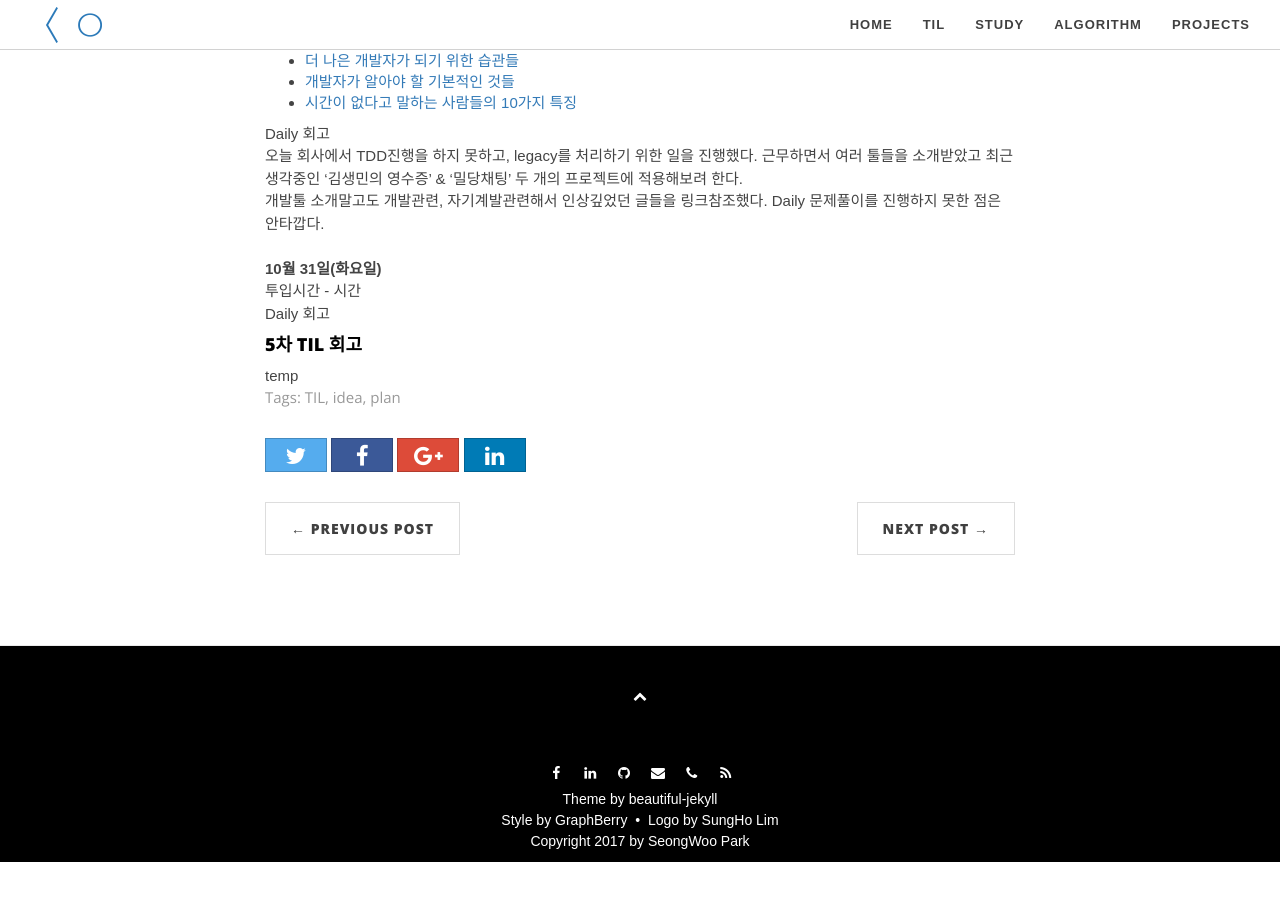
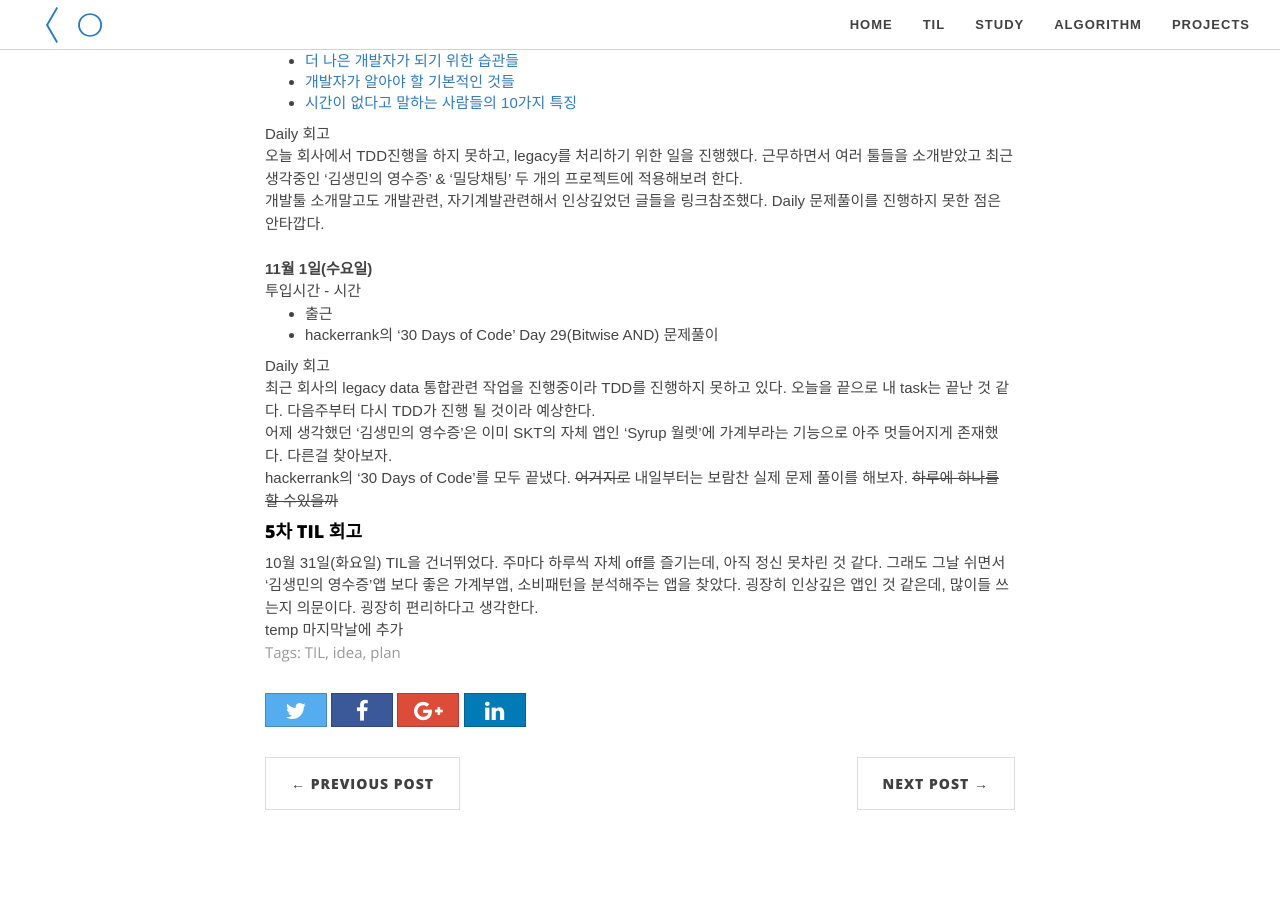
Before and after one commit to seongwoopark/seongwoopark.github.io, a Jekyll site: the page built from _posts/2017-10-30-5th_TIL.md, in a window 1280 px wide and 900 px high, scrolled down 744 px. Built offline with Jekyll 4.4.1, drawn with Linux system fonts in a browser that asks for light colours; nearby versions of some CDN libraries; comment, search, counter and statistics services are not loaded; before the commit the page ends 1606 px from its top, so only the background shows below that.

Commit message:
Update 5th TIL post

```diff
--- a/_posts/2017-10-30-5th_TIL.md
+++ b/_posts/2017-10-30-5th_TIL.md
@@ -10,7 +10,7 @@ tags: [TIL, idea, plan]
 
 <h4>TODO LIST</h4>
 <i class="fa fa-square-o" aria-hidden="true"> 지금까지 내가 해온 것들 정리, 프로젝트 포트폴리오 만들고 정리 및 게시, 레주메 피드백 업데이트 및 정리</i><br/>
-<i class="fa fa-square-o" aria-hidden="true"> 코딩문제 사이트들의 문제들 Daily 풀기</i><br/>
+<i class="fa fa-check-square-o" aria-hidden="true"> 코딩문제 사이트들의 문제들 Daily 풀기</i><br/>
 <i class="fa fa-square-o" aria-hidden="true"> 컴퓨터공학 학부 과정 과목들 복습 및 심화(알고리즘)</i><br/>
 <i class="fa fa-square-o" aria-hidden="true"> 개인 프로젝트 진행</i><br/>
 
@@ -35,11 +35,18 @@ Daily 회고<br/>
 오늘 회사에서 TDD진행을 하지 못하고, legacy를 처리하기 위한 일을 진행했다. 근무하면서 여러 툴들을 소개받았고 최근 생각중인 '김생민의 영수증' & '밀당채팅' 두 개의 프로젝트에 적용해보려 한다.<br/>
 개발툴 소개말고도 개발관련, 자기계발관련해서 인상깊었던 글들을 링크참조했다. Daily 문제풀이를 진행하지 못한 점은 안타깝다.
 
-
-<br/>**10월 31일(화요일)**<br/>
+<br/>**11월 1일(수요일)**<br/>
 투입시간 - 시간
+- 출근
+- hackerrank의 '30 Days of Code' Day 29(Bitwise AND) 문제풀이
 
 Daily 회고<br/>
+최근 회사의 legacy data 통합관련 작업을 진행중이라 TDD를 진행하지 못하고 있다. 오늘을 끝으로 내 task는 끝난 것 같다. 다음주부터 다시 TDD가 진행 될 것이라 예상한다.<br/>
+어제 생각했던 '김생민의 영수증'은 이미 SKT의 자체 앱인 'Syrup 월렛'에 가계부라는 기능으로 아주 멋들어지게 존재했다. 다른걸 찾아보자.<br/>
+hackerrank의 '30 Days of Code'를 모두 끝냈다. ~~어거지로~~ 내일부터는 보람찬 실제 문제 풀이를 해보자. ~~하루에 하나를 할 수있을까~~
 
 <h4>5차 TIL 회고</h4>
-temp
+10월 31일(화요일) TIL을 건너뛰었다. 주마다 하루씩 자체 off를 즐기는데, 아직 정신 못차린 것 같다. 그래도 그날 쉬면서 '김생민의 영수증'앱 보다 좋은
+가계부앱, 소비패턴을 분석해주는 앱을 찾았다. 굉장히 인상깊은 앱인 것 같은데, 많이들 쓰는지 의문이다. 굉장히 편리하다고 생각한다.
+
+temp 마지막날에 추가
```
